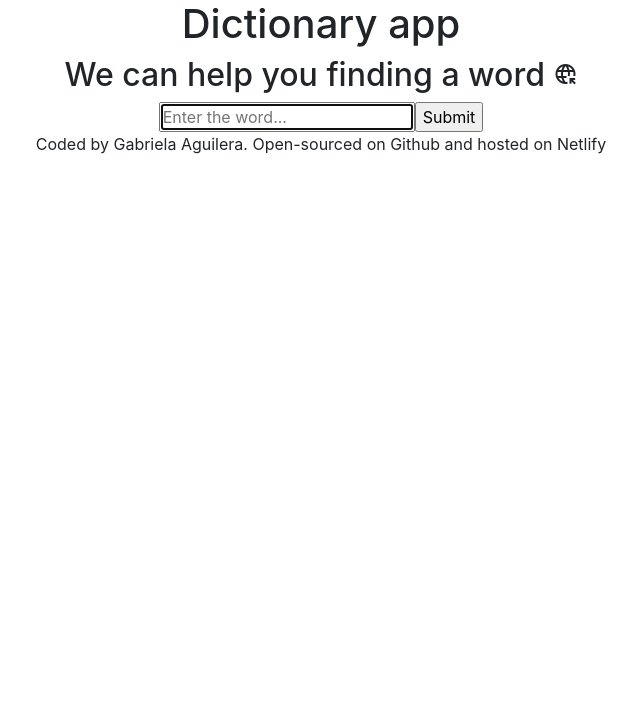
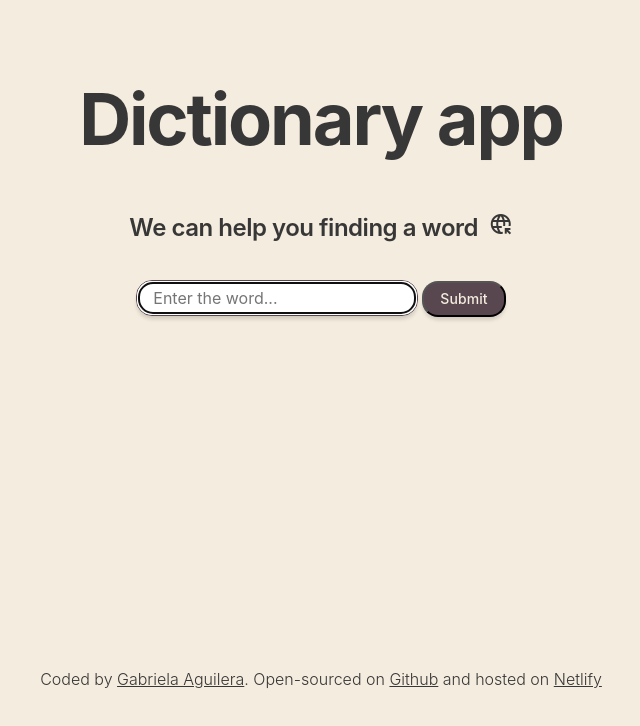
Before and after one commit to gabiaguilerav/dictionary, a React (Create React App) app: page / in a window 1280 px wide. Shown: the top 726 px of the page, without its empty margins (319-959 px from the left). Built offline with nearby package versions, Linux system fonts and the light colour scheme.

Commit message:
CSS added

```diff
--- a/src/App.css
+++ b/src/App.css
@@ -1,38 +1,41 @@
+:root,
 .App {
-  text-align: center;
+  margin: 0 auto;
+  background: #f4ecde;
+  background-attachment: fixed;
+
+  --grey: #373737;
+  --purple: #605060;
+  --yellow: #e08a13;
 }
 
-.App-logo {
-  height: 40vmin;
-  pointer-events: none;
+.container {
+  margin: 76px auto;
 }
 
-@media (prefers-reduced-motion: no-preference) {
-  .App-logo {
-    animation: App-logo-spin infinite 20s linear;
-  }
+h1 {
+  font-weight: 700;
+  font-size: 72px;
+  text-align: center;
+  letter-spacing: -0.03em;
+  color: var(--grey);
 }
 
-.App-header {
-  background-color: #282c34;
-  min-height: 100vh;
-  display: flex;
-  flex-direction: column;
-  align-items: center;
-  justify-content: center;
-  font-size: calc(10px + 2vmin);
-  color: white;
+.subheading {
+  display: inline-flex;
+  vertical-align: center;
 }
 
-.App-link {
-  color: #61dafb;
+h2 {
+  text-align: center;
+  margin-top: 50px;
+  font-weight: 600;
+  font-size: 24px;
+  letter-spacing: -0.02em;
+  color: var(--grey);
 }
 
-@keyframes App-logo-spin {
-  from {
-    transform: rotate(0deg);
-  }
-  to {
-    transform: rotate(360deg);
-  }
+.material-symbols-outlined {
+  color: var(--grey);
+  margin-left: 5px;
 }
--- a/src/App.js
+++ b/src/App.js
@@ -1,11 +1,13 @@
 import "./App.css";
 import Dictionary from "./Dictionary";
+import Footer from "./Footer";
 
 export default function App() {
   return (
     <div className="App">
       <div className="container">
         <h1>Dictionary app</h1>
+
         <h2>
           We can help you finding a word{" "}
           <span className="material-symbols-outlined">captive_portal</span>
@@ -13,10 +15,7 @@ export default function App() {
 
         <Dictionary />
 
-        <footer>
-          Coded by Gabriela Aguilera. Open-sourced on Github and hosted on
-          Netlify
-        </footer>
+        <Footer />
       </div>
     </div>
   );
--- /dev/null
+++ b/src/Dictionary.css
@@ -0,0 +1,27 @@
+form {
+  text-align: center;
+  margin: 37px auto;
+}
+
+#word-searcher {
+  padding: 5px 16px;
+  border: 1px solid #594750;
+  box-shadow: 0px 4px 4px -1px rgba(12, 12, 13, 0.1),
+    0px 4px 4px -1px rgba(12, 12, 13, 0.05);
+  border-radius: 16px;
+}
+
+#searcher {
+  padding: 6px 16px;
+  margin-left: 4px;
+  letter-spacing: 0.1px;
+  font-weight: 500;
+  font-size: 14px;
+  line-height: 20px;
+
+  color: #f4ecde;
+  background: #594750;
+  box-shadow: 0px 4px 4px -1px rgba(12, 12, 13, 0.1),
+    0px 4px 4px -1px rgba(12, 12, 13, 0.05);
+  border-radius: 16px;
+}
--- a/src/Dictionary.js
+++ b/src/Dictionary.js
@@ -1,4 +1,5 @@
 import React, { useState } from "react";
+import "./Dictionary.css";
 
 export default function Dictionary() {
   let [keyword, setKeyword] = useState("");
@@ -22,8 +23,9 @@ export default function Dictionary() {
           required
           autoFocus={true}
           onChange={handleKeywordChange}
+          id="word-searcher"
         />
-        <input type="submit" />
+        <input type="submit" id="searcher" />
       </form>
     </div>
   );
--- /dev/null
+++ b/src/Footer.css
@@ -0,0 +1,16 @@
+.Footer {
+  margin-top: 350px;
+  text-align: center;
+  color: var(--grey);
+  font-weight: 300;
+}
+
+a {
+  color: var(--grey);
+  transition: all 100ms ease-in-out;
+}
+
+a:hover {
+  color: var(--yellow);
+  cursor: pointer;
+}
--- /dev/null
+++ b/src/Footer.js
@@ -0,0 +1,33 @@
+import React from "react";
+import "./Footer.css";
+
+export default function Footer() {
+  return (
+    <div className="Footer">
+      Coded by{" "}
+      <a
+        href="https://github.com/gabiaguilerav"
+        target={"_blank"}
+        rel="noreferrer"
+      >
+        Gabriela Aguilera
+      </a>
+      . Open-sourced on{" "}
+      <a
+        href="https://github.com/gabiaguilerav/dictionary.git"
+        target={"_blank"}
+        rel="noreferrer"
+      >
+        Github
+      </a>{" "}
+      and hosted on{" "}
+      <a
+        href="https://gabriela-dictionary.netlify.app/"
+        target={"_blank"}
+        rel="noreferrer"
+      >
+        Netlify
+      </a>
+    </div>
+  );
+}
```
